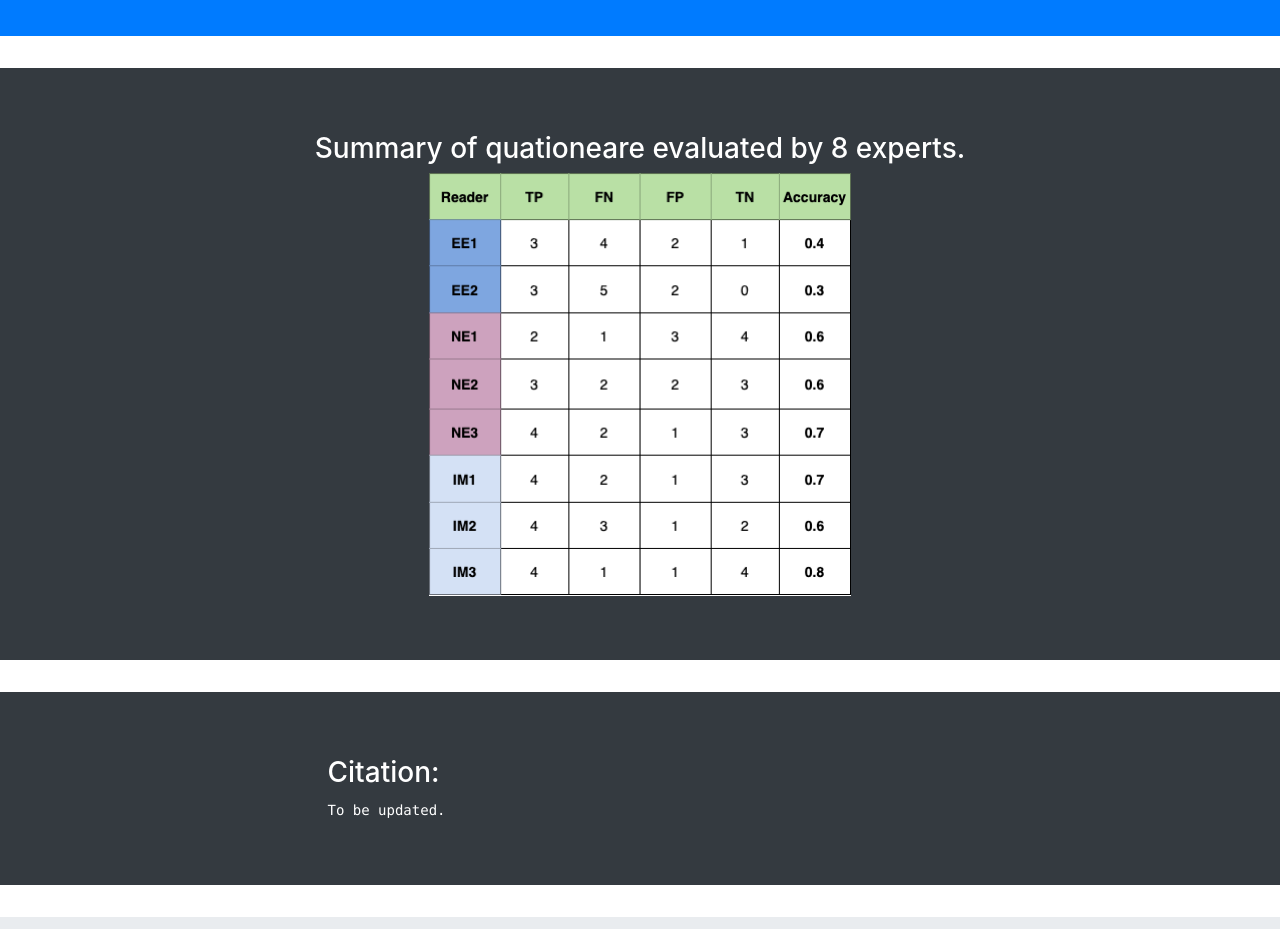
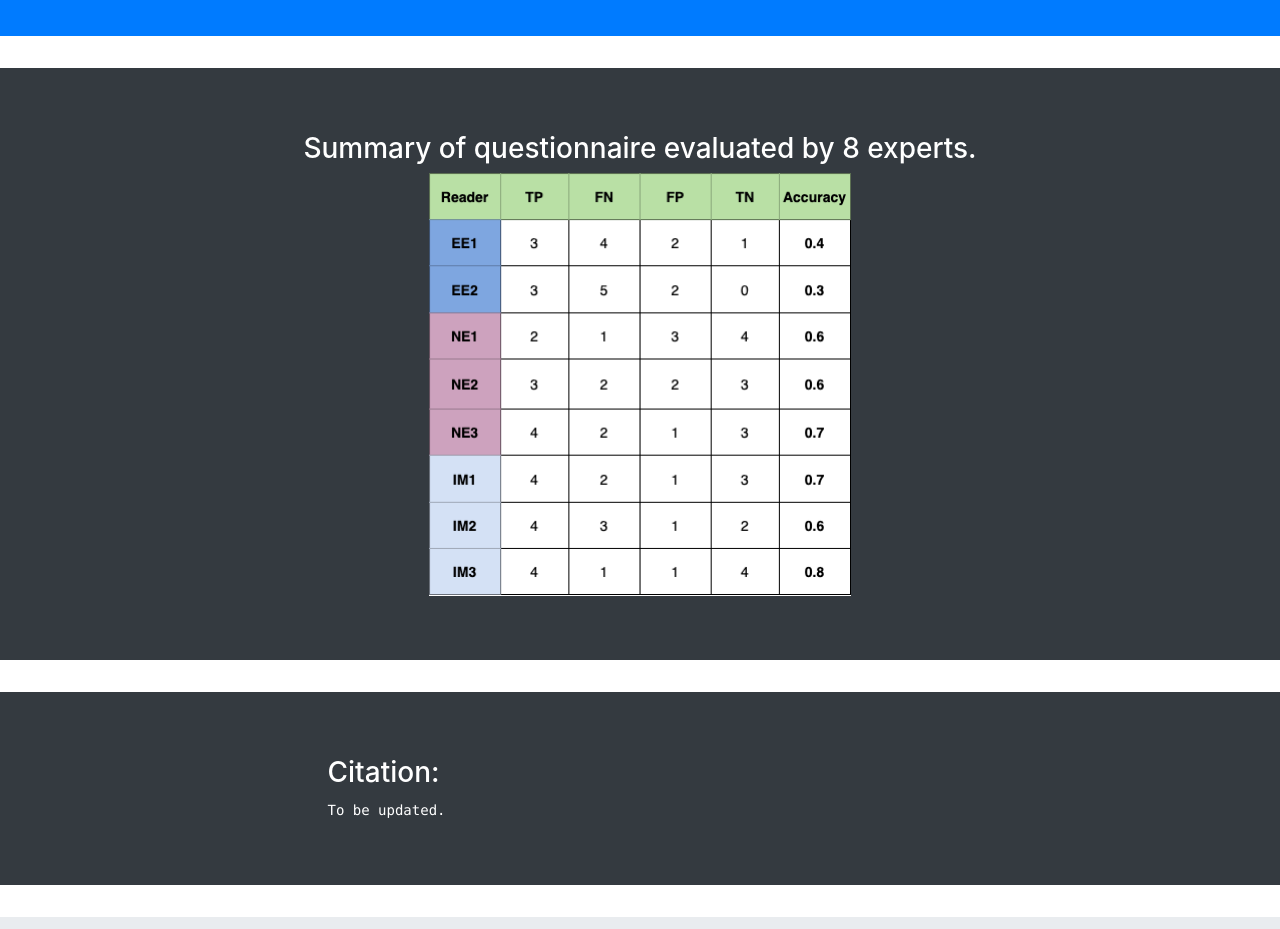
Before and after one commit to vlbthambawita/polyp-inpainting, a plain HTML site: page index.html in a window 1280 px wide. Shown: the part 1340-2269 px from the top of the page. Drawn offline with nearby package versions, Linux system fonts and the light colour scheme.

Commit message:
corrected text

```diff
--- a/index.html
+++ b/index.html
@@ -57,7 +57,7 @@
       <div class="row">
         <div class="col-sm-2"></div>
         <div class="col">
-          <h3 class="text-center"> Summary of quationeare evaluated by 8 experts. </h3>
+          <h3 class="text-center"> Summary of questionnaire evaluated by 8 experts. </h3>
           <img src="site_resources/images/DDW-Digram-Table.png" class="mx-auto d-block" style="width:50%">
         </div>
         <div class="col-sm-2"></div>
```
